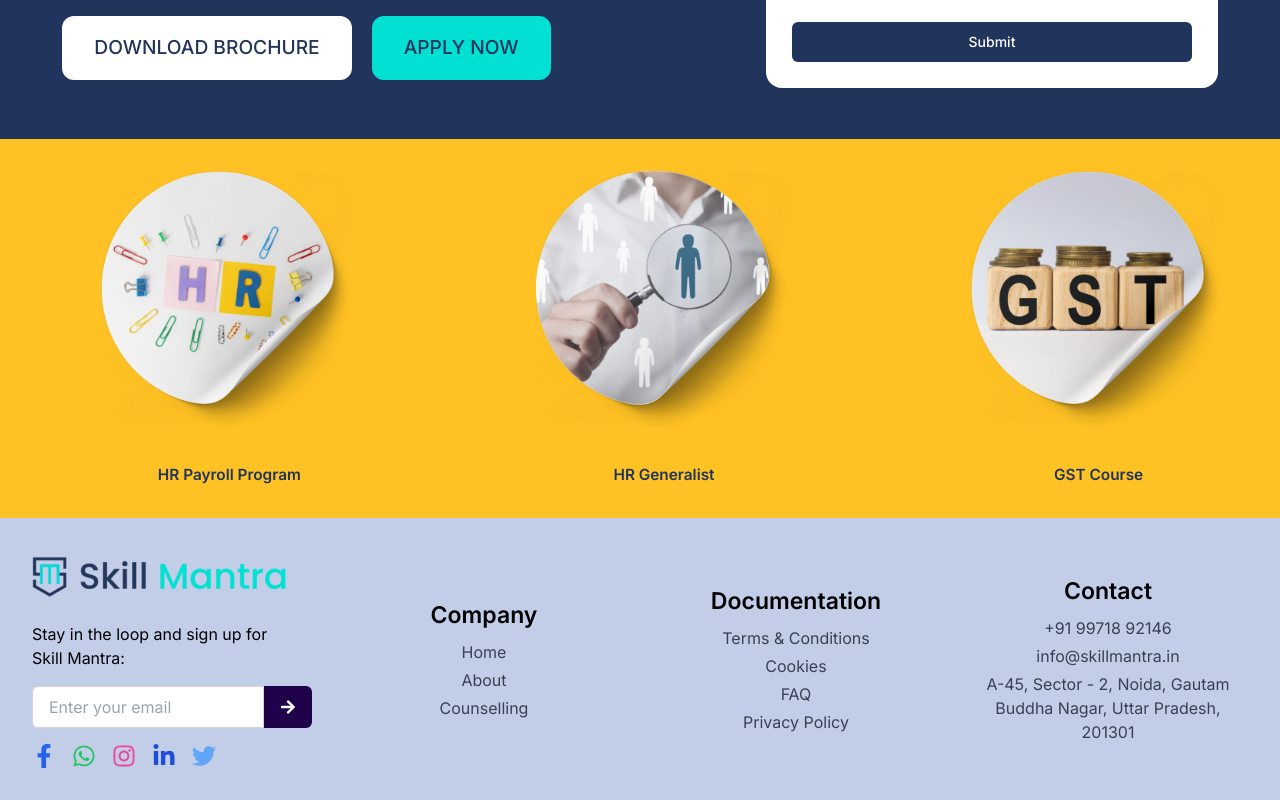
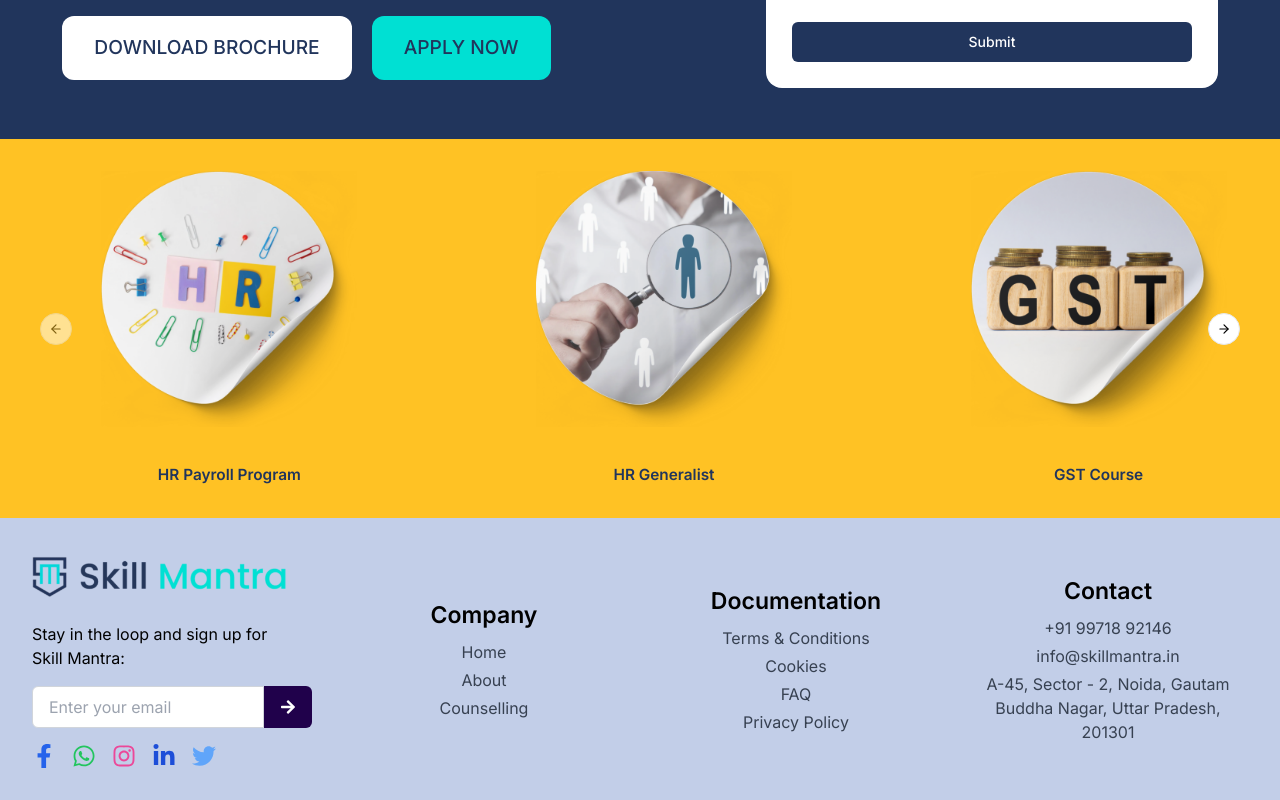
Before and after one commit to sudh-202/skill-mantra, a Next.js app: page /course/accounting-for-accountants in a window 1280 px wide. Shown: the part 10804-11604 px from the top of the page. Built offline with nearby package versions, Linux system fonts and the light colour scheme.

Commit message:
the cousel changes

```diff
--- a/components/Courses/CourseCarousel.tsx
+++ b/components/Courses/CourseCarousel.tsx
@@ -1,4 +1,3 @@
-
 import React from 'react';
 import Image from 'next/image';
 import Link from 'next/link';
@@ -39,11 +38,11 @@ const CourseCarousel: React.FC<CourseCarouselProps> = ({ currentCourseId }) => {
             </CarouselItem>
           ))}
         </CarouselContent>
-        <CarouselPrevious className="text-black ">
-
+        <CarouselPrevious className="absolute top-1/2 md:left-10 left-5 transform -translate-y-1/2 text-black bg-white p-2 rounded-full z-10">
+          <span className="text-xl">←</span>
         </CarouselPrevious>
-        <CarouselNext className="text-black">
-
+        <CarouselNext className="absolute top-1/2 md:right-10 right-5 transform -translate-y-1/2 text-black bg-white p-2 rounded-full z-10">
+          <span className="text-xl">→</span>
         </CarouselNext>
       </Carousel>
     </section>
```
